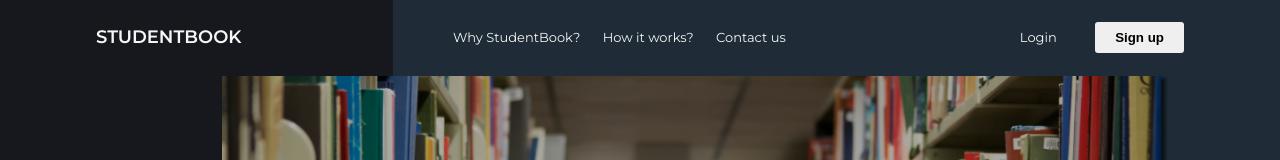
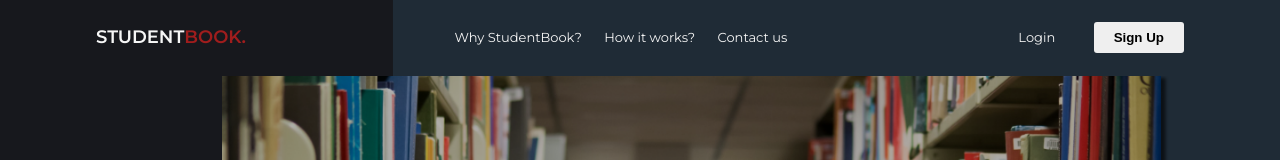
Before and after one commit to IsraelChidera/studentbook, a React (Create React App) app: page / in a window 1280 px wide. Shown: the top 160 px of the page. Built offline with nearby package versions, Linux system fonts and the light colour scheme.

Commit message:
Feature: React Routing Done

```diff
--- a/src/App.js
+++ b/src/App.js
@@ -5,6 +5,7 @@ import Materials from './components/Materials';
 import Todos from './components/Todos';
 import { Route, Routes } from 'react-router-dom';
 import User from './pages/User';
+import Register from './components/Register';
 
 function App() {
   return (
@@ -16,6 +17,7 @@ function App() {
         <Route path="/dashboard/materials" element={ < Materials />  } />
         <Route path="/dashboard/todos" element={ < Todos />  } />
         <Route path="/dashboard" element={ < Dashboard />  } />
+        <Route path="/register" element={ < Register />  } />
       </Routes>
 
     </>
--- a/src/components/Courses/Courses.css
+++ b/src/components/Courses/Courses.css
@@ -37,7 +37,7 @@
 }
 
 .coursesTodo form div {
-    margin: 1rem 0;
+    margin: 2rem 0;
 }
 
 .coursesTodoTitle p {
--- a/src/components/Dbsidebar/index.js
+++ b/src/components/Dbsidebar/index.js
@@ -12,10 +12,10 @@ const index = () => {
         <section className="dbSidebar">
             <ul>
                 <li>
-
+                    <Link to="/dashboard">
                         < MdDashboardCustomize className="icon" /> {" "}
                         My Dashboard
-
+                    </Link>
                 </li>
 
                 <li>
--- a/src/components/Login/Login.css
+++ b/src/components/Login/Login.css
@@ -19,6 +19,11 @@
 
 .loginDetailsFlexed {
     /* margin-left: 4rem; */
+}
+
+.loginDetailsFlexed a {
+    color: #f6f6f6;
+    text-decoration: none;
 }
 
 .loginDetailsFlexed h1 {
--- a/src/components/Login/index.js
+++ b/src/components/Login/index.js
@@ -3,8 +3,15 @@ import './Login.css';
 import userAccessBg from '../../assets/userBg.png';
 import { FcGoogle } from 'react-icons/fc';
 import { FaFacebookF } from 'react-icons/fa';
+import { Link, useNavigate } from 'react-router-dom';
 
-const index = () => {
+const Index = () => {
+    const navigate = useNavigate();
+
+    const handleClick = () => {
+        navigate("/register")
+    }
+
   return (
     <section className="login">
         <div
@@ -18,9 +25,11 @@ const index = () => {
         <div className="loginFlexed">
             <div className="loginDetailsFlexed">
                 <h1>
-                    STUDENT
-                    <span className="loginTitle">BOOK</span>
-                    <span className="loginTitle2">.</span>
+                    <Link to="/">
+                        STUDENT
+                        <span className="loginTitle">BOOK</span>
+                        <span className="loginTitle2">.</span>
+                    </Link>
                 </h1>
 
                 <form>
@@ -66,6 +75,7 @@ const index = () => {
 
                             <div>
                                 <button
+                                    onClick={handleClick}
                                     className="registerBtn"
                                 >
                                     CREATE ACCOUNT
@@ -105,4 +115,4 @@ const index = () => {
   );
 };
 
-export default index;
+export default Index;
--- a/src/components/Materials/Materials.css
+++ b/src/components/Materials/Materials.css
@@ -4,6 +4,13 @@
 }
 
 .materialsTodo {
-    margin-left: 210px;
+    margin-left: 230px;
+    margin-right: 230px;
     padding: 2rem 2rem 2rem 2rem;
+    border: 1px dotted #fff;
 }
+
+.materialsTodo p {
+    padding-top: 1rem;
+    font-size: 14px;
+}
--- a/src/components/Navbar/index.js
+++ b/src/components/Navbar/index.js
@@ -1,14 +1,21 @@
 import React from 'react';
 import './Navbar.css';
 import '../../index.css';
-import { Link } from 'react-router-dom';
+import { Link, useNavigate } from 'react-router-dom';
 
-const index = () => {
+const Navbar = () => {
+    const navigate = useNavigate();
+    const handleClick = (e) => {
+        console.log("Yes")
+        navigate("/register");
+    }
   return (
     <nav>
         <div className="logo">
             <Link to="/">
-                STUDENTBOOK
+                STUDENT
+                <span className="showcaseTitle">BOOK</span>
+                <span className="showcaseTitle2">.</span>
             </Link>
         </div>
 
@@ -35,18 +42,21 @@ const index = () => {
         <div className="clientLogin">
             <ul>
                 <li>
-                    <a href="#">
+                    <Link to="/user-access">
                         Login
-                    </a>
+                    </Link>
                 </li>
             </ul>
 
-            <button className="signupBtn">
-                Sign up
+            <button
+                onClick={handleClick}
+                className="signupBtn"
+            >
+                Sign Up
             </button>
         </div>
     </nav>
   );
 };
 
-export default index;
+export default Navbar;
--- a/src/components/Register/Register.css
+++ b/src/components/Register/Register.css
@@ -51,6 +51,12 @@
     margin-bottom: 5px;
     margin-top: 2rem;
 }
+
+.registerDetailsFlexed a {
+    text-decoration: none;
+    color: #f6f6f6;
+}
+
 
 .rememberSpan {
     font-size: 12px;
--- a/src/components/Register/index.js
+++ b/src/components/Register/index.js
@@ -3,6 +3,7 @@ import './Register.css';
 import userAccessBg from '../../assets/userBg.png';
 import { FcGoogle } from 'react-icons/fc';
 import { FaFacebookF } from 'react-icons/fa';
+import { Link } from 'react-router-dom';
 
 const index = () => {
   return (
@@ -18,9 +19,11 @@ const index = () => {
         <div className="registerFlexed">
             <div className="registerDetailsFlexed">
                 <h1>
-                    STUDENT
-                    <span className="registerTitle">BOOK</span>
-                    <span className="registerTitle2">.</span>
+                    <Link to="/">
+                        STUDENT
+                        <span className="registerTitle">BOOK</span>
+                        <span className="registerTitle2">.</span>
+                    </Link>
                 </h1>
 
                 <form>
--- a/src/components/Todos/Todos.css
+++ b/src/components/Todos/Todos.css
@@ -37,7 +37,7 @@
 }
 
 .todoTodo form div {
-    margin: 1rem 0;
+    margin: 1.3rem 0;
 }
 
 .todoTodo form {
```
Also changed, not shown: src/components/Materials/index.js (line endings or trailing spaces).
